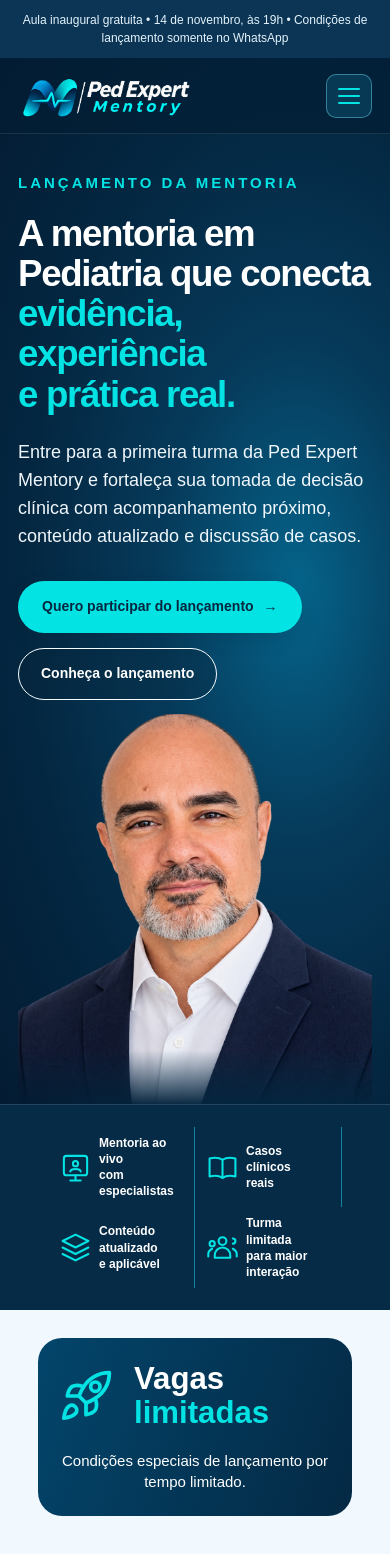
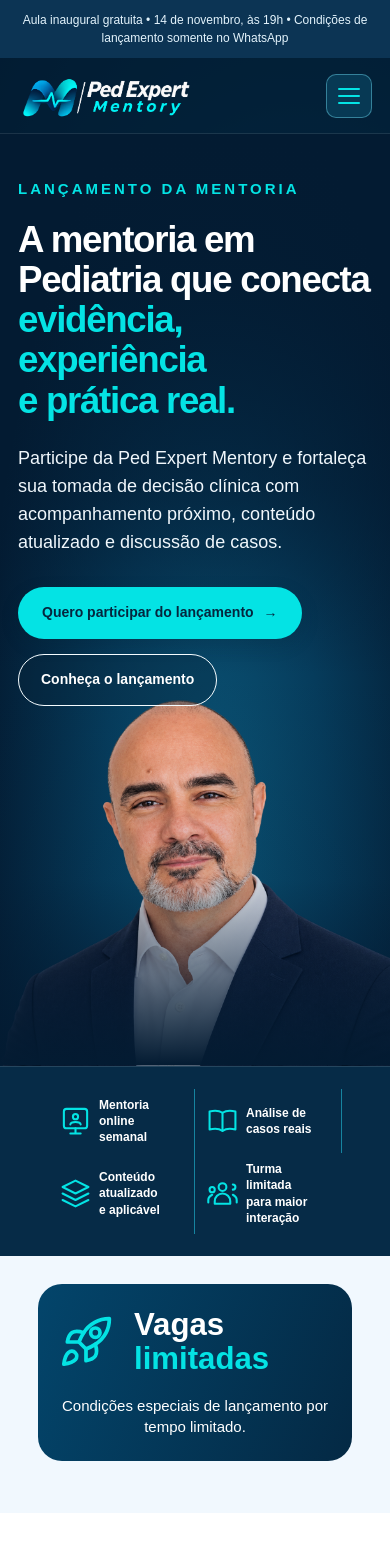
Before and after one commit to g4trader/iatron_calculator, a Next.js app in the folder frontend/: page /lancamento_mentoria in a window 390 px wide. Shown: the top 1554 px of the page. Built offline with nearby package versions, Linux system fonts and the light colour scheme; no server answers; the database is empty.

Commit message:
Integrate mentor portrait into mobile hero background and refine launch copy

```diff
--- a/frontend/app/lancamento_mentoria/page.tsx
+++ b/frontend/app/lancamento_mentoria/page.tsx
@@ -146,6 +146,21 @@ export default function LancamentoMentoria() {
         .pediatron .launch-brand-urgency p{grid-column:1/-1;font-size:15px;margin:8px 0 0;text-align:center}
       }
       @media(max-width:390px){.pediatron .launch-brand .mentory-hero-art{height:390px;min-height:390px}.pediatron .launch-brand .mentory-hero-portrait{height:430px;width:520px}}
+
+      /* Mobile: retrato integrado à própria superfície do hero, sem bloco isolado. */
+      @media(max-width:800px){
+        .pediatron .launch-brand .mentory-hero{position:relative;isolation:isolate;overflow:hidden;background:radial-gradient(ellipse at 55% 78%,#0b5678 0%,#063c5c 37%,#031b32 78%)}
+        .pediatron .launch-brand .mentory-hero::before{content:"";position:absolute;z-index:0;inset:0;pointer-events:none;background-image:linear-gradient(to bottom,#031b32 0%,#031b32ed 14%,#031b3299 38%,transparent 58%,#031b3220 80%,#031b32 100%),url("/images/a_clean_cutout_portrait_on_a_transparent_backgroun.png");background-repeat:no-repeat;background-position:center bottom,center bottom;background-size:100% 100%,auto clamp(390px,110vw,580px)}
+        .pediatron .launch-brand .mentory-hero-grid{display:block;min-height:0;position:relative;z-index:1}
+        .pediatron .launch-brand .mentory-hero-copy{padding:42px 0 clamp(350px,100vw,510px);max-width:600px}
+        .pediatron .launch-brand .mentory-hero-art{display:none!important}
+        .pediatron .launch-brand .mentory-hero-description{max-width:440px}
+        .pediatron .launch-brand .mentory-actions{position:relative;z-index:2}
+      }
+      @media(max-width:390px){
+        .pediatron .launch-brand .mentory-hero::before{background-size:100% 100%,auto 400px}
+        .pediatron .launch-brand .mentory-hero-copy{padding-bottom:360px}
+      }
     `}</style>
     <div className="ribbon">Aula inaugural gratuita • 14 de novembro, às 19h • Condições de lançamento somente no WhatsApp</div>
     <div className="launch-brand mentory-landing">
@@ -170,7 +185,7 @@ export default function LancamentoMentoria() {
             <div className="mentory-hero-copy">
               <p className="mentory-eyebrow">Lançamento da mentoria</p>
               <h1>A mentoria em<br/>Pediatria que conecta<br/><em>evidência, experiência<br/>e prática real.</em></h1>
-              <p className="mentory-hero-description">Entre para a primeira turma da Ped Expert Mentory e fortaleça sua tomada de decisão clínica com acompanhamento próximo, conteúdo atualizado e discussão de casos.</p>
+              <p className="mentory-hero-description">Participe da Ped Expert Mentory e fortaleça sua tomada de decisão clínica com acompanhamento próximo, conteúdo atualizado e discussão de casos.</p>
               <div className="mentory-actions">
                 <a href="#inscricao" className="mentory-cta">Quero participar do lançamento <span aria-hidden="true">→</span></a>
                 <a href="#novembro" className="mentory-outline">Conheça o lançamento</a>
@@ -186,8 +201,8 @@ export default function LancamentoMentoria() {
       </div>
       <div className="launch-brand-features">
         <div className="mentory-container">
-          <div className="launch-feature"><MentoryIcon name="mentor" className="launch-feature-icon" /><strong>Mentoria ao vivo<br/>com especialistas</strong></div>
-          <div className="launch-feature"><MentoryIcon name="book" className="launch-feature-icon" /><strong>Casos clínicos<br/>reais</strong></div>
+          <div className="launch-feature"><MentoryIcon name="mentor" className="launch-feature-icon" /><strong>Mentoria online semanal</strong></div>
+          <div className="launch-feature"><MentoryIcon name="book" className="launch-feature-icon" /><strong>Análise de casos reais</strong></div>
           <div className="launch-feature"><MentoryIcon name="layers" className="launch-feature-icon" /><strong>Conteúdo atualizado<br/>e aplicável</strong></div>
           <div className="launch-feature"><MentoryIcon name="cases" className="launch-feature-icon" /><strong>Turma limitada<br/>para maior interação</strong></div>
         </div>
```
